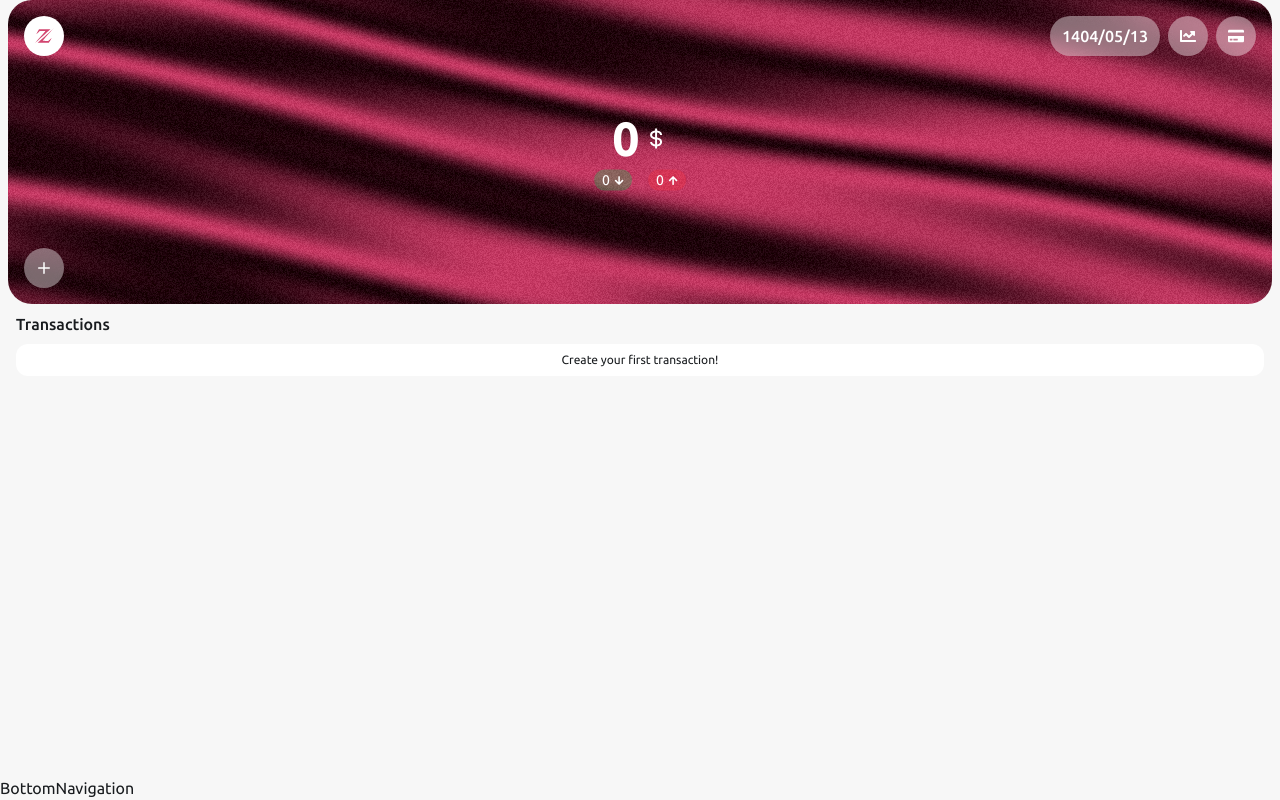
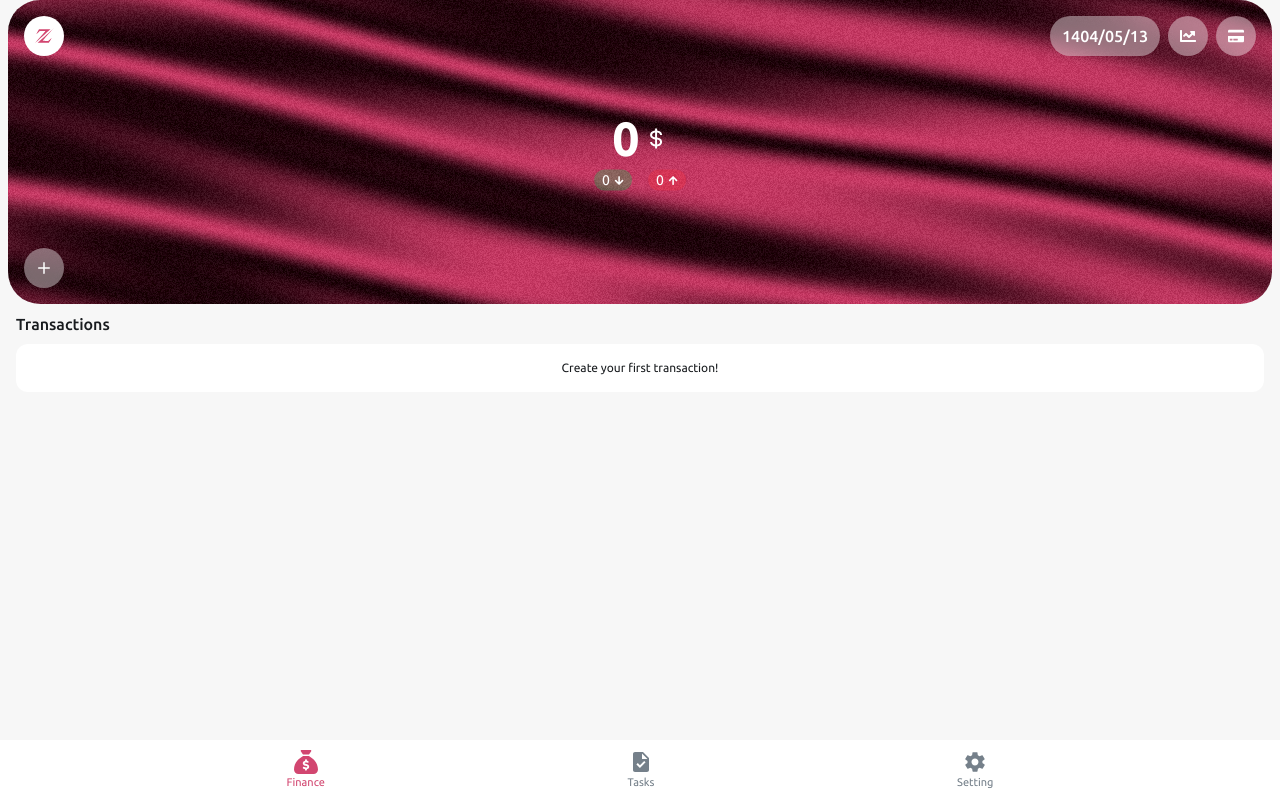
Before and after one commit to zephinax/zelife, a React (Vite) app in the folder zlife/: page / in a window 1280 px wide. Both pictures are taken after typing "Sample" into the empty fields and a click on the button "Create account". Built offline with nearby package versions, Linux system fonts and the light colour scheme.

Commit message:
add bottom navigation

```diff
--- a/zlife/src/components/navigation/topNavigation/BottomNavigation.tsx
+++ b/zlife/src/components/navigation/topNavigation/BottomNavigation.tsx
@@ -1,5 +1,59 @@
+import React from "react";
+import { FaSackDollar } from "react-icons/fa6";
+import { IoMdSettings } from "react-icons/io";
+import { MdTask } from "react-icons/md";
+import { useLocation, useNavigate } from "react-router-dom";
+
+type IconType = React.ComponentType<{ className?: string; size?: number }>;
+
 export default function BottomNavigation() {
+  const location = useLocation();
+  const navigate = useNavigate();
+
+  const renderIcon = (Icon: IconType, isActive: boolean) => {
+    const iconColor = isActive ? "text-primary" : "text-text-secondary";
+    return <Icon size={22} className={`w-6 h-6 ${iconColor}`} />;
+  };
+
+  const routes = [
+    {
+      name: "Finance",
+      icon: FaSackDollar,
+      route: "/",
+    },
+    {
+      name: "Tasks",
+      icon: MdTask,
+      route: "/tasks",
+    },
+    {
+      name: "Setting",
+      icon: IoMdSettings,
+      route: "/setting",
+    },
+  ];
+
   return (
-    <div className="fixed bottom-0 w-full bg-background">BottomNavigation</div>
+    <div className="fixed bottom-0 h-[60px] w-full gap-4 bg-background-secondary items-center flex justify-evenly">
+      {routes.map((item) => {
+        const isActive = location.pathname === item.route;
+        return (
+          <div
+            key={item.name}
+            className="flex flex-col items-center justify-center cursor-pointer"
+            onClick={() => navigate(item.route)}
+          >
+            {renderIcon(item.icon, isActive)}
+            <span
+              className={`text-[11px] ${
+                isActive ? "text-primary" : "text-text-secondary"
+              }`}
+            >
+              {item.name}
+            </span>
+          </div>
+        );
+      })}
+    </div>
   );
 }
--- a/zlife/src/pages/dashboard/Dashboard.tsx
+++ b/zlife/src/pages/dashboard/Dashboard.tsx
@@ -58,7 +58,7 @@ export default function Dashboard() {
 
   return (
     <div className="w-screen min-h-[100svh] pb-[200px]">
-      <div className="sticky top-0 mx-2 rounded-3xl overflow-hidden h-[38vh] z-[9999]">
+      <div className="sticky top-0 mx-2 rounded-4xl overflow-hidden h-[38vh] z-[9999]">
         <Silk
           speed={8}
           scale={1}
@@ -154,7 +154,9 @@ export default function Dashboard() {
               );
             })
           ) : (
-            <Paragraph>{t("dashboard.noTransaction")}</Paragraph>
+            <div className="py-2">
+              <Paragraph>{t("dashboard.noTransaction")}</Paragraph>
+            </div>
           )}
         </div>
       </div>
```
